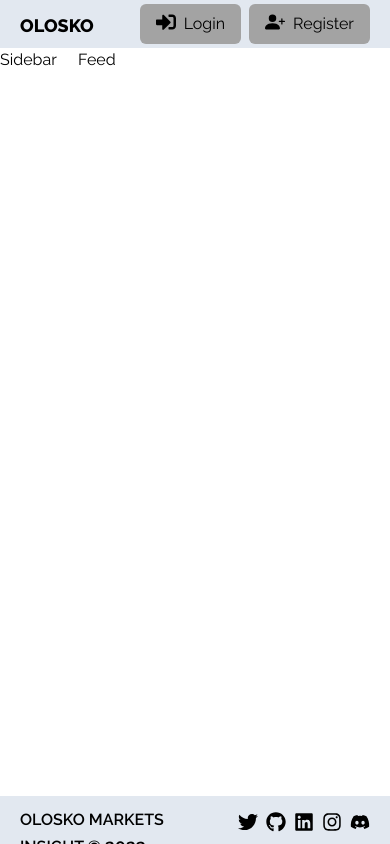
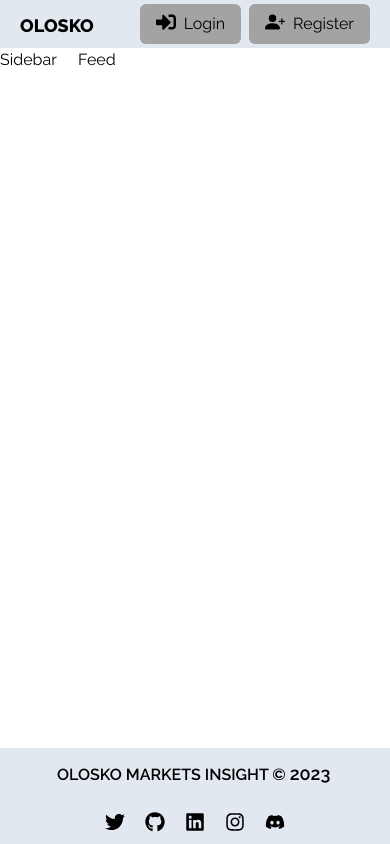
Before and after one commit to Olosko23/New-Dashboard, a React (Create React App) app: page / in a window 390 px wide. Built offline with nearby package versions, Linux system fonts and the light colour scheme.

Commit message:
Responsive Footer

```diff
--- a/src/components/Footer.jsx
+++ b/src/components/Footer.jsx
@@ -9,10 +9,10 @@ import {
 
 const Footer = () => {
   return (
-    <div className="grid place-items-center fixed bottom-0 w-full z-10 h-12 bg-slate-200">
-      <div className="px-5 py-3 flex gap-5 ">
+    <div className="grid place-items-center fixed bottom-0 w-full z-10 h-fit sm:h-12 bg-slate-200">
+      <div className="px-5 py-3 flex flex-col sm:flex-row gap-5 ">
         <div className="font-semibold">OLOSKO MARKETS INSIGHT &copy; <span className="text-lg">2023</span></div>
-        <div className="flex gap-2 mt-1">
+        <div className="px-12 sm:px-0 flex justify-center gap-5 mt-1">
           <div>
             <FaTwitter size={20} />
           </div>
```
